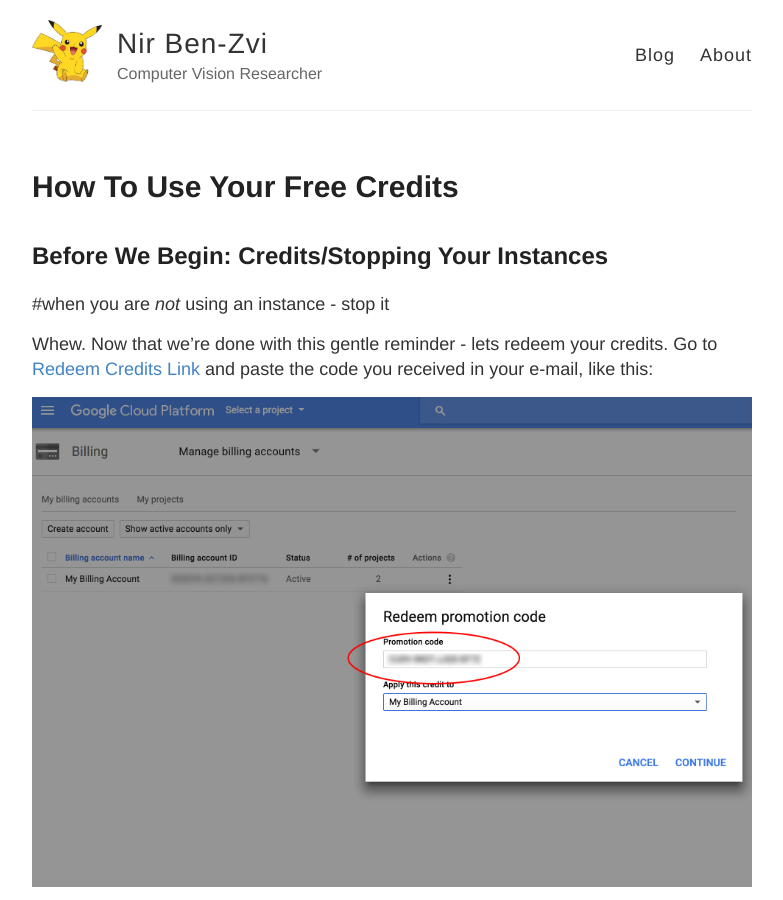
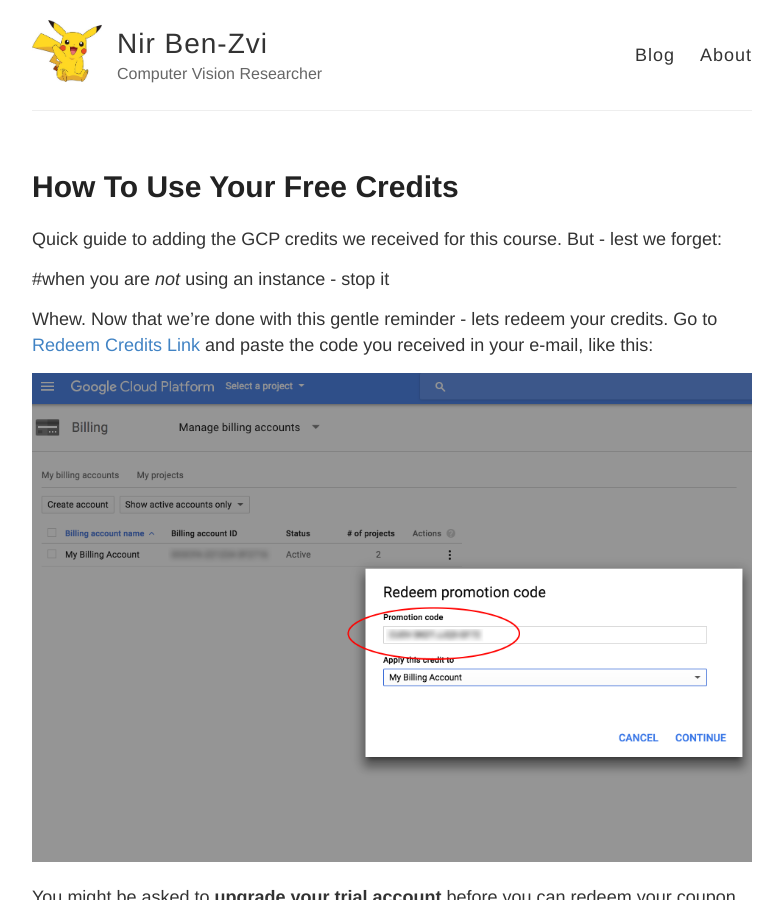
Before and after one commit to nirbenz/nirbenz.github.io, a Jekyll site: the page built from _posts/2017-11-25-coupon.md, in a window 1280 px wide and 900 px high. Shown: the whole window, without its empty margins (248-1031 px from the left). Built offline with Jekyll 4.4.1, drawn with Linux system fonts in a browser that asks for light colours.

Commit message:
Small fix.

```diff
--- a/_posts/2017-11-25-coupon.md
+++ b/_posts/2017-11-25-coupon.md
@@ -4,7 +4,7 @@
 permalink: /gce-coupon/
 ---
 
-## Before We Begin: Credits/Stopping Your Instances
+Quick guide to adding the GCP credits we received for this course. But - lest we forget:
 
 
 #when you are *not* using an instance - stop it
```
